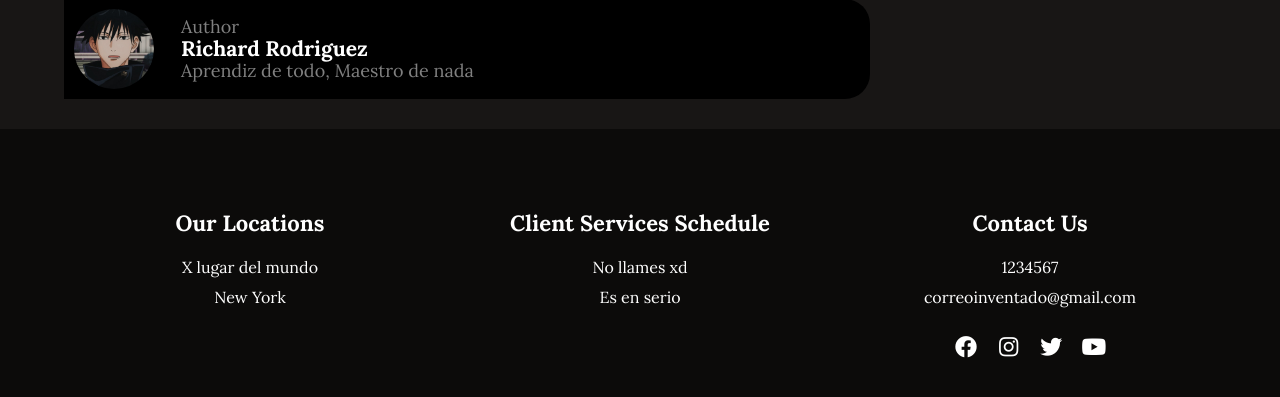
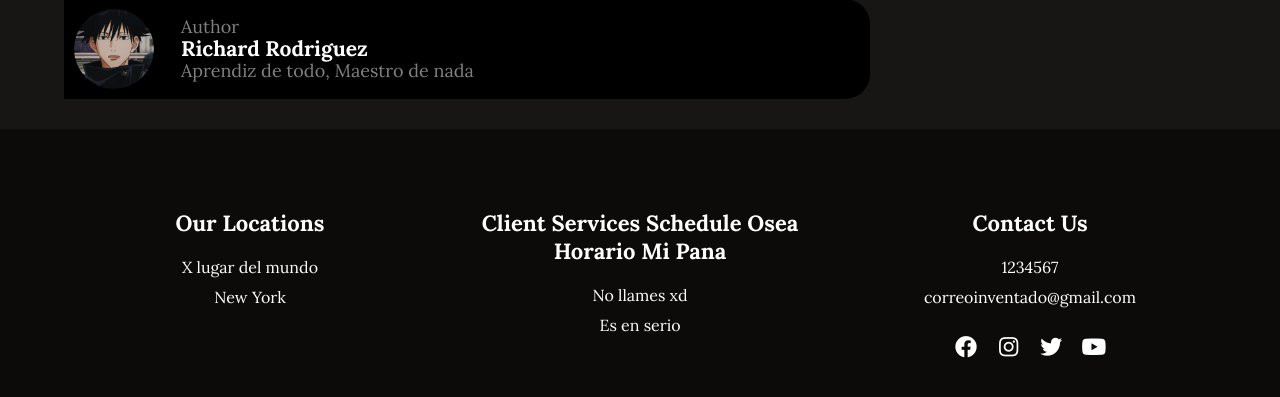
Before and after one commit to Richardrodri26/Black-project, a plain HTML site: page docs/index.html in a window 1280 px wide. Shown: the part 2397-2794 px from the top of the page. Drawn offline with nearby package versions, Linux system fonts and the light colour scheme; files that its build step writes are made by us from their sources; files whose address does not match are found by name.

Commit message:
first coi

```diff
--- a/index.html
+++ b/docs/index.html
@@ -302,7 +302,7 @@
             <p>X lugar del mundo <br />New York</p>
           </div>
           <div class="footer-item" data-aos="fade-up">
-            <h3>Client Services schedule</h3>
+            <h3>Client Services schedule osea horario mi pana </h3>
             <p>
               No llames xd <br />
               Es en serio
--- a/docs/style/style.css
+++ b/docs/style/style.css
@@ -15,6 +15,7 @@
 html {
   font-size: 62.5%;
   scroll-behavior: smooth;
+  overflow-x: hidden;
 }
 body {
   background-color: var(--just-black);
```
